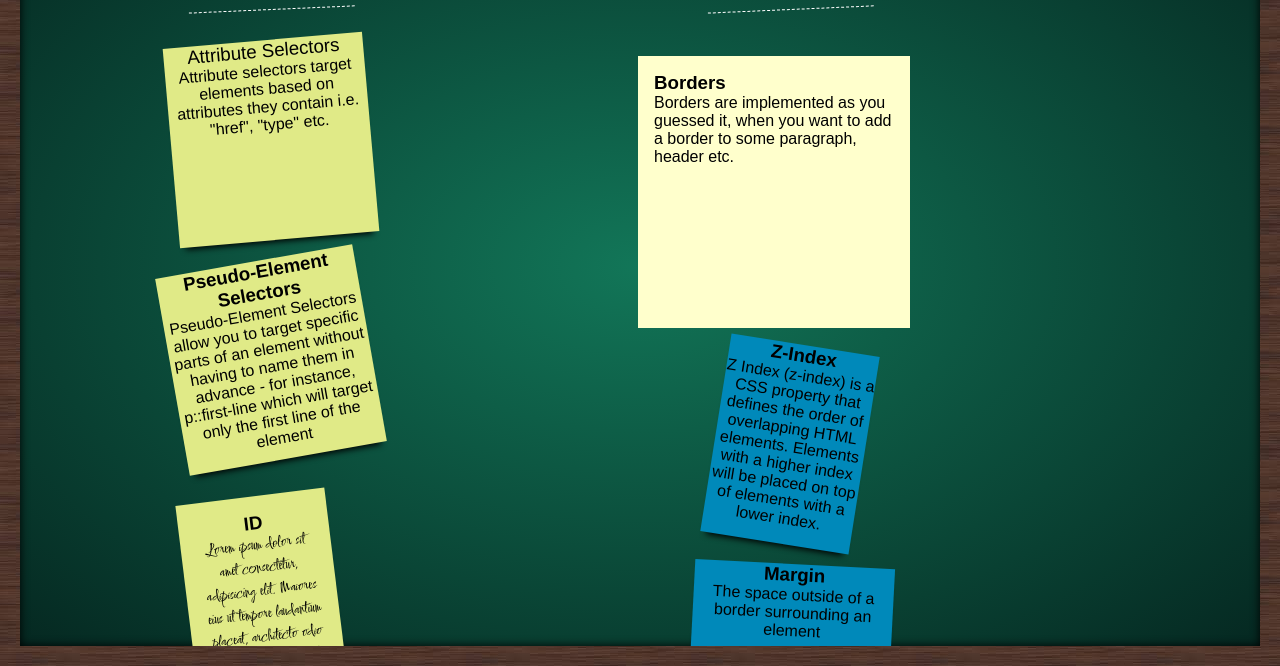
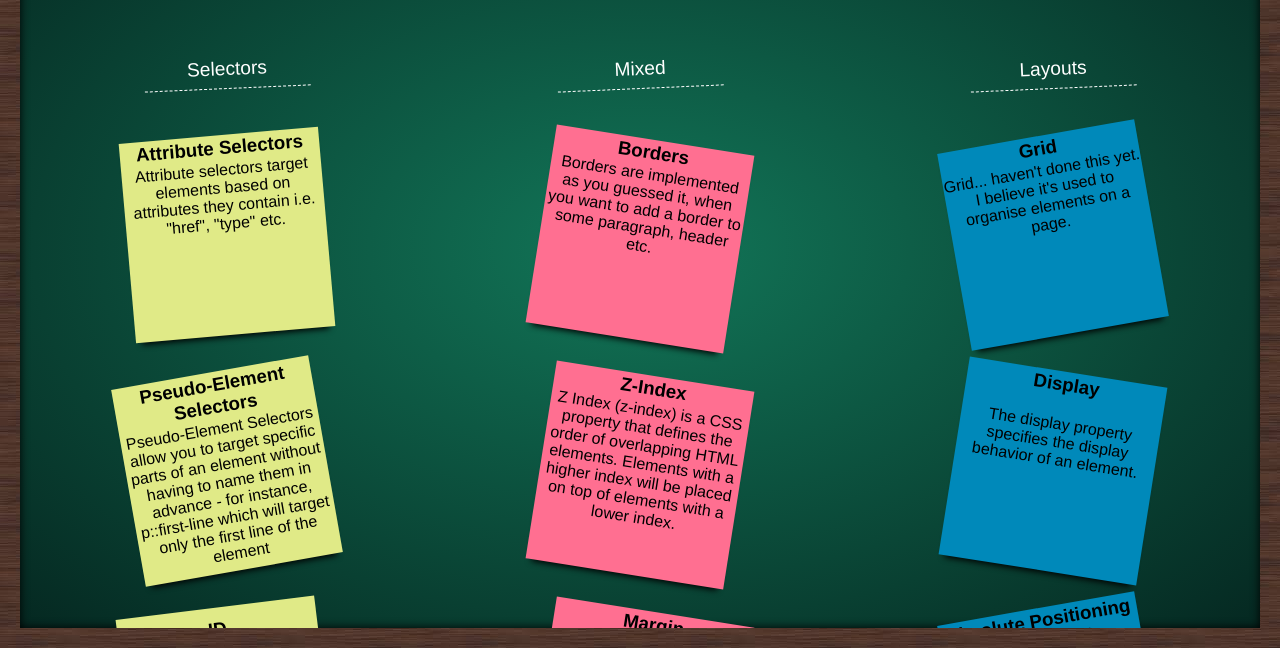
Before and after one commit to DevArrowsmith/css-board-challenge, a plain HTML site: page index.html in a window 1280 px wide. Shown: the part 152-818 px from the top of the page. Drawn offline with Linux system fonts and the light colour scheme.

Commit message:
Adjust styles to present content correctly. Can be refactored further.

```diff
--- a/index.html
+++ b/index.html
@@ -1,4 +1,4 @@
- st<!DOCTYPE html>
+<!DOCTYPE html>
 <html lang="en">
 <head>
     <meta charset="UTF-8" />
@@ -16,123 +16,104 @@
 
                 <section class="dashboard--section dashboard--selectors">
                     <h2>Selectors</h2>
-
+                    <ul>
                         <li class="post-it" id="ben">
-                       <h3><b>Attribute Selectors<b></h3>
+                            <h3>Attribute Selectors</h3>
                             <p>Attribute selectors target elements based on attributes they contain i.e. "href", "type" etc.</p>
                         </li>
-
 
                         <li class="post-it" id="ash">
                             <h3>Pseudo-Element Selectors</h3>
                             <p>Pseudo-Element Selectors allow you to target specific parts of an element without having to name them in advance - for instance, p::first-line which will target only the first line of the element</p>
                         </li>
-                    <ul>
+
+
                         <li class="post-it" id="cora">
                             <h3>ID</h3>
                             <p>Lorem ipsum dolor sit amet consectetur, adipisicing elit. Maiores eius ut tempore laudantium placeat, architecto odio eveniet nostrum, impedit magni optio adipisci sapiente necessitatibus vel in. Maiores quas deserunt voluptate.</p>
                         </li>
-                    </ul>
 
-                   <div id="chrissy">
-                       <li class="post-it">
+
+                        <li class="post-it" id="chrissy">
                             <h3>Class</h3>
                             <p>A CSS class is an attribute used to define a group of HTML elements in order to apply unique styling and formatting to those elements with CSS.</p>
                         </li>
-                   </div>
 
                         <li class="post-it" id="ed">
                             <h3>Element Selector</h3>
-                    <p>
-                      The element selector selects all elements with the specified
-                      element name.
-                    </p>
+                            <p>The element selector selects all elements with the specified element name.</p>
                         </li>
+                    </ul>
                 </section>
 
                 <section class="dashboard--section dashboard--properties">
-                    <h2>CSS Rules</h2>
-
-
-
-
-
-
-
+                    <h2>Mixed</h2>
                     <ul>
 
-                        <li id="Michael">
-                          <a href="#">
+                        <li class="post-it" id="Michael">
                             <h3>Borders</h3>
                             <p>Borders are implemented as you guessed it, when you want to add a border to some paragraph, header etc.</p>
-                          </a>
                         </li>
-                        <li>
-                        </ul>
-                   </id>
-
-
-
-
 
                         <li class="post-it" id="hande">
                             <h3>Z-Index</h3>
                             <p>Z Index (z-index) is a CSS property that defines the order of overlapping HTML elements. Elements with a higher index will be placed on top of elements with a lower index.</p>
                         </li>
 
-                    <ol class="post-it" id="lydiaWallace">
-                        <li><h3>Margin</h3></li>
-                        <li><p>The space outside of a border surrounding an element</p></li>
-                    </ol>
+                        <li class="post-it" id="lydiaWallace">
+                            <h3>Margin</h3>
+                            <p>The space outside of a border surrounding an element</p>
+                        </li>
 
-
-                </section>
-
-
-                <section class="dashboard--section dashboard--layouts">
-
-                    <h3>Layouts</h3>
-                    <ol>
-                      <li class="post-it" id="steven">
-                        <h3 id="grid-heading">Grid</h3>
-                        <br />
-                        <p>Grid... haven't done this yet. I believe it's used to organise elements on a page.</p>
-                      </li>
-                      <li class="post-it" id="phil">
-                        <h3>Display</h3>
-                        <br><p>The display property specifies the display behavior of an element.</p>
-                 </li>
-                   <li class="post-it" id="paulbeard">
-                         <h3>Absolute Positioning</h3>
-                         <p>An element with position:absolute; is positioned relative to the nearest positioned ancestor (instead of positioned relative to the viewport, like fixed).</p>
-                   </li>
-                <li class="post-it" id="james-bowers">
-                    <h3>Overflow</h3>
-                    <p>Sets the behaviour for content which is too large for its container - i.e. should it spill out to the right, or to the bottom, etc.</p>
-                </li>
-               <li class="post-it" id="veeuye">
-         <h3>Position: Sticky</h3>
-         <p>
-           An element with this attribute will have a postion of relative
-           until it reaches a specific scrolling threshold. It will then
-           behave as a fixed element.
-         </p>
-       </li>
-       <li class="post-it" id="Samuel">
-          <h3>Display</h3>
-         <br><p>The display property that i was assigned was fixed.</p>
-       </li>
                         <li class="post-it" id="joe">
                             <h3>Padding</h3>
                             <p>used to generate space around an element's content, inside of any defined borders.</p>
                         </li>
 
-                    <li class="post-it" id="'tom-bogle"><h3>Flex</h3><p>Flex is a display type layout which allows responsive elements within a container to be automatically arranged depending on rules given to it or screen size.</p></li>
-                    </ol>
+                        <li class=" post-it" id="IsaacMaltby">
+                            <h3>Box-Shadow</h3>
+                            <p>adding a coloured shadow behind an element</p>
+                        </li>
 
+                        <li class="post-it" id="james-bowers">
+                            <h3>Overflow</h3>
+                            <p>Sets the behaviour for content which is too large for its container - i.e. should it spill out to the right, or to the bottom, etc.</p>
+                        </li>
+                </section>
+
+                <section class="dashboard--section dashboard--layouts">
+                    <h2>Layouts</h3>
+                    <ul>
+                        <li class="post-it" id="steven">
+                            <h3 id="grid-heading">Grid</h3>
+                            <p>Grid... haven't done this yet. I believe it's used to organise elements on a page.</p>
+                        </li>
+
+                        <li class="post-it" id="phil">
+                            <h3>Display</h3>
+                            <br><p>The display property specifies the display behavior of an element.</p>
+                        </li>
+
+                        <li class="post-it" id="paulbeard">
+                            <h3>Absolute Positioning</h3>
+                            <p>An element with position:absolute; is positioned relative to the nearest positioned ancestor (instead of positioned relative to the viewport, like fixed).</p>
+                        </li>
+
+                        <li class="post-it" id="veeuye">
+                            <h3>Position: Sticky</h3>
+                            <p>An element with this attribute will have a postion of relative until it reaches a specific scrolling threshold. It will then behave as a fixed element.</p>
+                        </li>
+                        <li class="post-it" id="Samuel">
+                            <h3>Display</h3>
+                            <p>The display property that i was assigned was fixed.</p>
+                        </li>
+                        <li class="post-it" id="'tom-bogle">
+                            <h3>Flex</h3>
+                            <p>Flex is a display type layout which allows responsive elements within a container to be automatically arranged depending on rules given to it or screen size.</p>
+                        </li>
+                    </ul>
                 </section>
             </div>
         </div>
-
     </body>
 </html>
--- a/styles.css
+++ b/styles.css
@@ -7,22 +7,6 @@
   padding: 0;
   font-family: "Arial", sans-serif;
   font-weight: normal;
-}
-
-h3 {
-  font-weight: bold;
-}
-
-.post-it {
-  box-shadow: 0 8px 6px -6px black;
-  list-style: none;
-  background-color: #ff6f91;
-  height: 200px;
-  aspect-ratio: 1 / 1;
-  transform: rotate(10deg);
-  box-shadow: 0 8px 6px -6px black;
-  list-style: none;
-  margin-bottom: 20px;
 }
 
 .dashboard-frame {
@@ -52,13 +36,11 @@ h3 {
   transform: rotate(-2deg);
 }
 
-
 .dashboard--section {
   display: flex;
   flex-direction: column;
   align-items: center;
   min-width: 300px;
-
 }
 
 .dashboard--selectors h2,
@@ -74,22 +56,71 @@ h3 {
   margin: 30px 0;
 }
 
-/***************************************************/
-/* SELECTORS */
-/***************************************************/
+.post-it {
+  box-shadow: 0 8px 6px -6px black;
+  list-style: none;
+  height: 200px;
+  /* width: 200px; */
+  text-align: center;
+  aspect-ratio: 1 / 1;
+  transform: rotate(10deg);
+  box-shadow: 0 8px 6px -6px black;
+  list-style: none;
+  margin-bottom: 20px;
 }
 
-.dashboard--selectors h2,
-.dashboard--properties h2,
-.dashboard--layouts h2 {
-  color: #fff;
-  border-bottom: 1px dashed #fff;
-  width: 150px;
-  padding: 0.5rem;
-  font-size: 1.2rem;
-  text-align: center;
-  transform: rotate(-2.5deg);
-  margin: 30px 0;
+.dashboard--selectors .post-it {
+  background-color: #e0ea87;
+}
+
+.dashboard--properties .post-it {
+  background-color: #ff6f91;
+}
+
+.dashboard--layouts .post-it {
+  background-color: #0089ba;
+}
+
+h3 {
+  font-weight: bold;
+  color: #000;
+  margin: 2px;
+}
+
+p {
+  font-size: 1rem;
+  font-weight: normal;
+}
+
+ul,
+li {
+  list-style: none;
+}
+
+ul {
+  display: flex;
+  flex-wrap: wrap;
+  justify-content: center;
+}
+
+li {
+  margin: 1em;
+}
+
+.dashboard--heading {
+  grid-area: Heading;
+}
+
+.dashboard--selectors {
+  grid-area: Selectors;
+}
+
+.dashboard--properties {
+  grid-area: Properties;
+}
+
+.dashboard--layouts {
+  grid-area: Layouts;
 }
 
 /***************************************************/
@@ -106,14 +137,14 @@ h3 {
 #ed h3 {
   font-weight: bold;
 }
+
 /* ===========CORA'S POST_IT========== */
 #cora {
   box-sizing: border-box;
   height: 200px;
-    aspect-ratio: 1;
-    background-color: #E0EA87;
+  aspect-ratio: 1 / 1;
+  background-color: #e0ea87;
   transform: rotate(-7deg);
-    padding: 1rem;
   display: flex;
   flex-direction: column;
   justify-content: space-around;
@@ -125,25 +156,18 @@ h3 {
   font-weight: bold;
 }
 
+#cora p {
+  font-family: "Comforter", cursive;
+}
+/* ===========CORA'S POST_IT========== */
 
-
-/***************************************************/
-/* SELECTORS */
-/***************************************************/
 #ben {
   height: 200px;
   width: 200px;
-    background-color: #E0EA87;
+  background-color: #e0ea87;
   transform: rotate(-5deg);
 }
 
-#cora p {
-    font-family: 'Comforter', cursive;
-}
-/* ===========CORA'S POST_IT========== */
-
-
-/***************************************************/
 #chrissy {
   aspect-ratio: 1;
   height: 200px;
@@ -151,56 +175,41 @@ h3 {
   transform: rotate(-10deg);
 }
 
-.post-it h3 {
-    font-weight: bold;
-}
-
-
 #ash {
   width: 200px;
   height: 200px;
-    background-color: #E0EA87;
+  background-color: #e0ea87;
   transform: rotate(-10deg);
 }
-
-#ash h3 {
-    font-weight: bold;
-}
-
 
 /***************************************************/
 /* MIXED */
 /***************************************************/
 
 /***************************************************/
+
+/***************************************************/
 /* LAYOUTS */
-#paulbeard {
-    width: 200px;
-    height: 200px;
-    background-color: #0089BA;
-    transform: rotate(-10deg);
-}
 /***************************************************/
+
 #steven {
-        background-color: #0089BA;
+  background-color: #0089ba;
   width: 200px;
   height: 200px;
   font-weight: bold;
-        transform:rotate(-10deg)
+  transform: rotate(-10deg);
 }
 
 #grid-heading {
   font-weight: bold;
-
 }
 
-#Samuel.post-it{
-    background-color: #0089BA;
+#Samuel.post-it {
+  background-color: #0089ba;
   height: 200px;
   width: 200px;
   transform: rotate(-3deg);
 }
-
 
 #veeuye.post-it {
   aspect-ratio: 1 / 1;
@@ -210,107 +219,33 @@ h3 {
   padding: 0.5rem;
 }
 
-li.post-it{
-    background-color: #0089BA;
+#Michael {
+  margin: 20px auto;
+  font-family: "Lato";
+  color: rgb(0, 0, 0);
+}
+
+li.post-it {
+  background-color: #0089ba;
   height: 200px;
-    width: 150px;
+  aspect-ratio: 1 / 1;
   transform: rotate(9deg);
 }
 
+#paulbeard {
+  width: 200px;
+  height: 200px;
+  background-color: #0089ba;
+  transform: rotate(-10deg);
+}
+
+/***************************************************/
 
 /***************************************************/
 /* MEDIA QUERIES TO ENSURE RESPONSIVENESS */
 /***************************************************/
 
 @media screen and (min-width: 768px) {
-
-    .dashboard-area {
-        display: grid;
-        grid-template-rows: 0.5fr repeat(2, 1fr);
-        grid-template-areas:
-            "Heading Heading Heading"
-            "Selectors Properties Layouts"
-            "Selectors Properties Layouts"
-        ;
-    }
-
-    .dashboard--heading{
-        grid-area: Heading;
-    }
-
-    .dashboard--selectors{
-        grid-area: Selectors;
-    }
-
-    .dashboard--properties{
-        grid-area: Properties;
-    }
-
-    .dashboard--layouts{
-        grid-area: Layouts;
-    }
-
-
-
-}
-
-}
-
-#Michael
- {
-    margin: 20px auto;
-    font-family: 'Lato';
-    background:#666;
-    color:rgb(0, 0, 0);
-  }
-h3 {color: #000;}
-   { color: black;}
-
-  *{
-    margin:0;
-    padding:0;
-  }
-
-
-  p {
-    font-size: 1rem;
-    font-weight: normal;
-  }
-
-  ul,li{
-    list-style:none;
-  }
-  ul{
-    display: flex;
-    flex-wrap: wrap;
-    justify-content: left;
-  }
-  ul li a{
-    text-decoration:none;
-    color:#000;
-    background:#ffc;
-    display:block;
-    height:15em;
-    width:15em;
-    padding:1em;
-  }
-  ul li{
-    margin:1em;
-  }
-
-
-.post-it{
-    height: 200px;
-    width: 200px;
-    background-color: #0089BA;
-    text-align: center;
-    transform: rotate(3deg);
-}
-
-
-.post-it h3 {
-    font-weight: bold;
-
   .dashboard-area {
     display: grid;
     grid-template-rows: 0.5fr repeat(2, 1fr);
@@ -335,5 +270,12 @@ h3 {color: #000;}
   .dashboard--layouts {
     grid-area: Layouts;
   }
+}
 
+/***************************************************/
+
+@media (max-width: 600px) {
+  * {
+    color: red;
   }
+}
```
Lines whose indentation alone changed are shown as unchanged.
